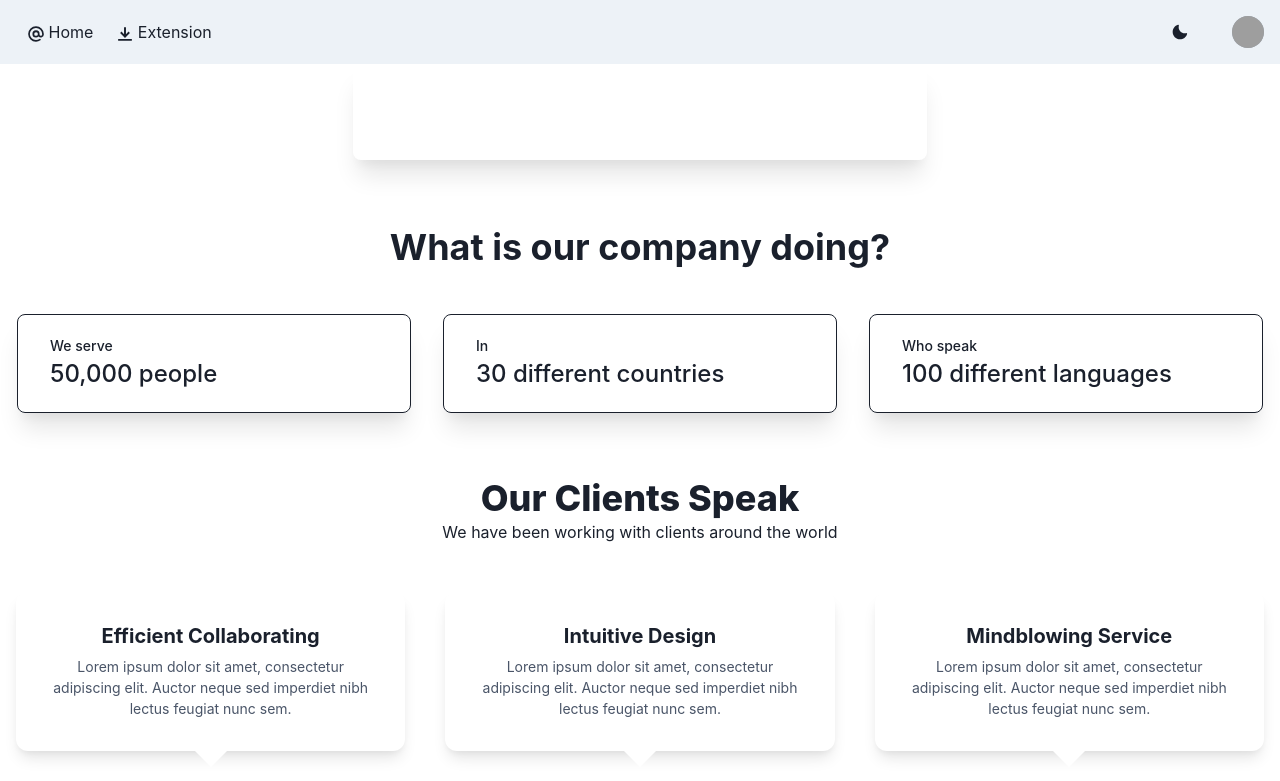
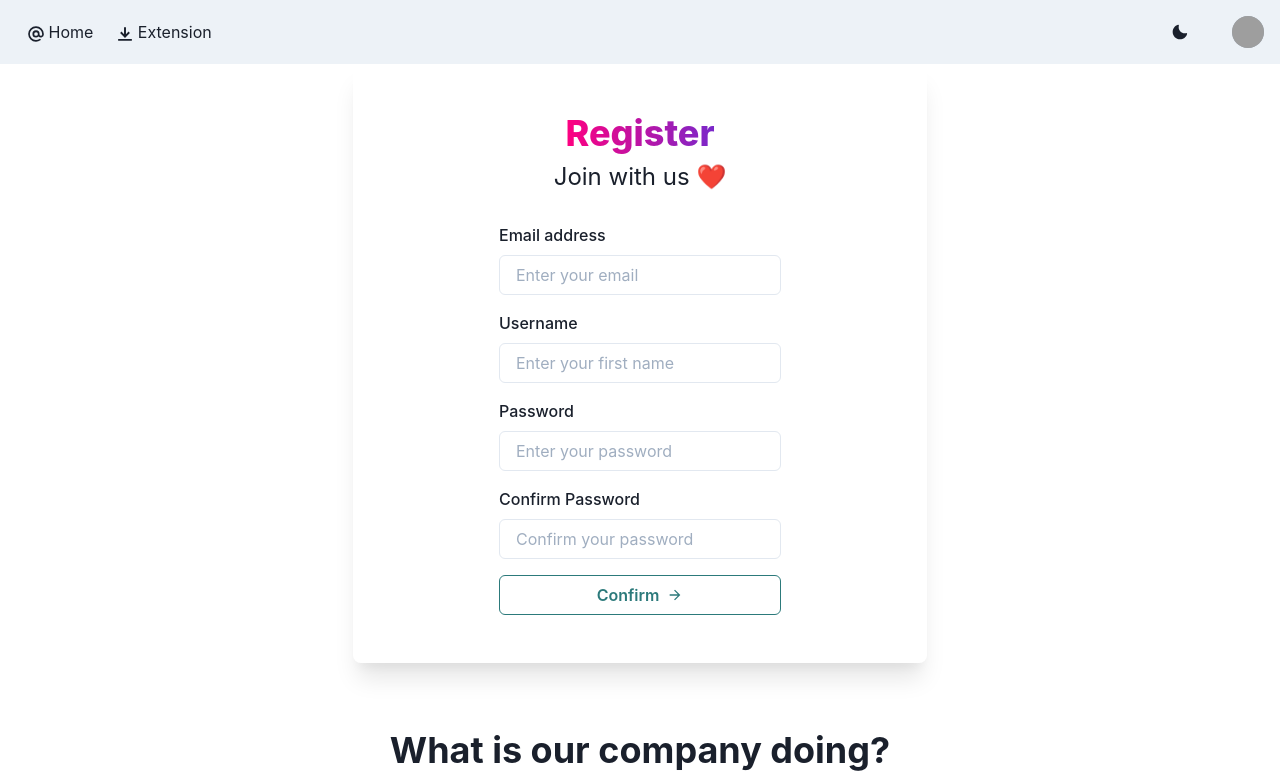
Before and after one commit to antrachhuynh/urlshortener-frontend, a React (Create React App) app: page /register in a window 1280 px wide. Shown: the top 781 px of the page. Built offline with nearby package versions, Linux system fonts and the light colour scheme; grey boxes are pictures that could not be loaded.

Commit message:
Added Login & Register page

```diff
--- a/src/App.js
+++ b/src/App.js
@@ -28,6 +28,8 @@ import IndexPage from "./routes/IndexPage";
 import Extensions from "./routes/Extensions";
 import About from './routes/About';
 import Contact from './routes/Contact';
+import Register from './routes/Register';
+import Login from './routes/Login';
 
 function App() {
 
@@ -52,6 +54,8 @@ function App() {
                   <Route path="/" element={<IndexPage />} />
                   <Route path="/about" element={<About />} />
                   <Route path="/contact" element={<Contact />} />
+                  <Route path="/register" element={<Register />} />
+                  <Route path="/login" element={<Login />} />
                 </Routes>
               </BrowserRouter>
               <Outlet />
--- a/src/Nav.js
+++ b/src/Nav.js
@@ -8,11 +8,9 @@ import {
   MenuButton,
   MenuList,
   MenuItem,
-  MenuDivider,
   useColorModeValue,
   Stack,
   useColorMode,
-  Center,
 } from '@chakra-ui/react';
 import { MoonIcon, SunIcon, AtSignIcon, DownloadIcon } from '@chakra-ui/icons';
 
@@ -53,22 +51,9 @@ export default function Nav() {
                   />
                 </MenuButton>
                 <MenuList alignItems={'center'}>
-                  <br />
-                  <Center>
-                    <Avatar
-                      size={'2xl'}
-                      src={'https://avatars.dicebear.com/api/male/username.svg'}
-                    />
-                  </Center>
-                  <br />
-                  <Center>
-                    <p>Username</p>
-                  </Center>
-                  <br />
-                  <MenuDivider />
-                  <MenuItem>Your Servers</MenuItem>
-                  <MenuItem>Account Settings</MenuItem>
-                  <MenuItem>Logout</MenuItem>
+
+                  <a href="/login"><MenuItem>Login</MenuItem></a>
+                  <a href="/register"><MenuItem>Register</MenuItem></a>
                 </MenuList>
               </Menu>
             </Stack>
--- a/src/Shorten.js
+++ b/src/Shorten.js
@@ -112,7 +112,7 @@ class Shorten extends React.Component {
                     fontSize='4xl'
                     fontWeight='extrabold'
                 >
-                    Fast URL Shortener
+                    Fast URL Shortener ⚡️
                 </Heading>
                 <Text>Input your looooong URL and let we do the rest ✌️</Text>
                 <Flex>
--- /dev/null
+++ b/src/routes/Login.js
@@ -0,0 +1,55 @@
+
+import {
+    Button,
+    Stack,
+    Heading,
+    Text,
+    Flex,
+    FormControl,
+    FormLabel,
+    Input,
+
+
+} from '@chakra-ui/react';
+import { ArrowForwardIcon } from '@chakra-ui/icons'
+
+
+
+export default function Extensions() {
+
+    return (
+        <>
+            <Heading
+                bgGradient='linear(to-l, #7928CA, #FF0080)'
+                bgClip='text'
+                fontSize='4xl'
+                fontWeight='extrabold'
+            >
+                Login
+            </Heading>
+            <Text>Join with us ❤️</Text>
+
+            <Flex>
+                <Stack spacing={4}>
+
+
+                    <FormControl>
+                        <FormLabel htmlFor='username'>Username</FormLabel>
+                        <Input placeholder='Enter your first name' id='username' type='text' />
+                    </FormControl>
+                    <FormControl>
+                        <FormLabel htmlFor='password'>Password</FormLabel>
+                        <Input placeholder='Enter your password' id='password' type='password' />
+                    </FormControl>
+
+
+                    <Button rightIcon={<ArrowForwardIcon />} colorScheme='teal' variant='outline'>
+                        Confirm
+                    </Button>
+                </Stack>
+            </Flex>
+        </>
+
+
+    );
+}
--- /dev/null
+++ b/src/routes/Register.js
@@ -0,0 +1,63 @@
+
+import {
+    Button,
+    Stack,
+    Heading,
+    Text,
+    Flex,
+    FormControl,
+    FormLabel,
+    Input,
+
+
+} from '@chakra-ui/react';
+import { ArrowForwardIcon } from '@chakra-ui/icons'
+
+
+
+export default function Extensions() {
+
+    return (
+        <>
+            <Heading
+                bgGradient='linear(to-l, #7928CA, #FF0080)'
+                bgClip='text'
+                fontSize='4xl'
+                fontWeight='extrabold'
+            >
+                Register
+            </Heading>
+            <Text>Join with us ❤️</Text>
+
+            <Flex>
+                <Stack spacing={4}>
+
+                    <FormControl mt={6}>
+                        <FormLabel htmlFor='email'>Email address</FormLabel>
+                        <Input placeholder='Enter your email' id='email' type='email' />
+                    </FormControl>
+                    <FormControl>
+                        <FormLabel htmlFor='username'>Username</FormLabel>
+                        <Input placeholder='Enter your first name' id='username' type='text' />
+                    </FormControl>
+                    <FormControl>
+                        <FormLabel htmlFor='password'>Password</FormLabel>
+                        <Input placeholder='Enter your password' id='password' type='password' />
+                    </FormControl>
+
+                    <FormControl>
+                        <FormLabel htmlFor='reqpassword'>Confirm Password</FormLabel>
+                        <Input placeholder='Confirm your password' id='reqpassword' type='password' />
+                    </FormControl>
+
+
+                    <Button rightIcon={<ArrowForwardIcon />} colorScheme='teal' variant='outline'>
+                        Confirm
+                    </Button>
+                </Stack>
+            </Flex>
+        </>
+
+
+    );
+}
```
Also changed, not shown: 1 other file (tests, documents, lock files or other folders).
